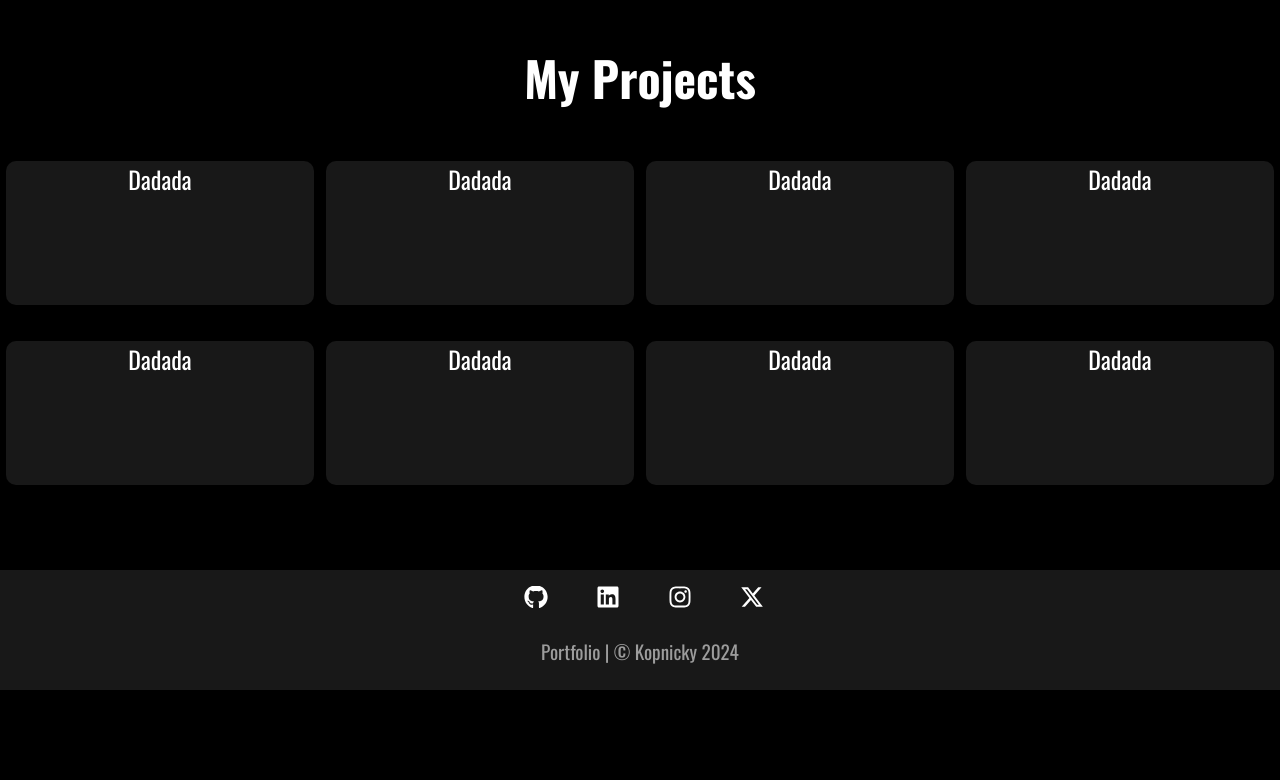
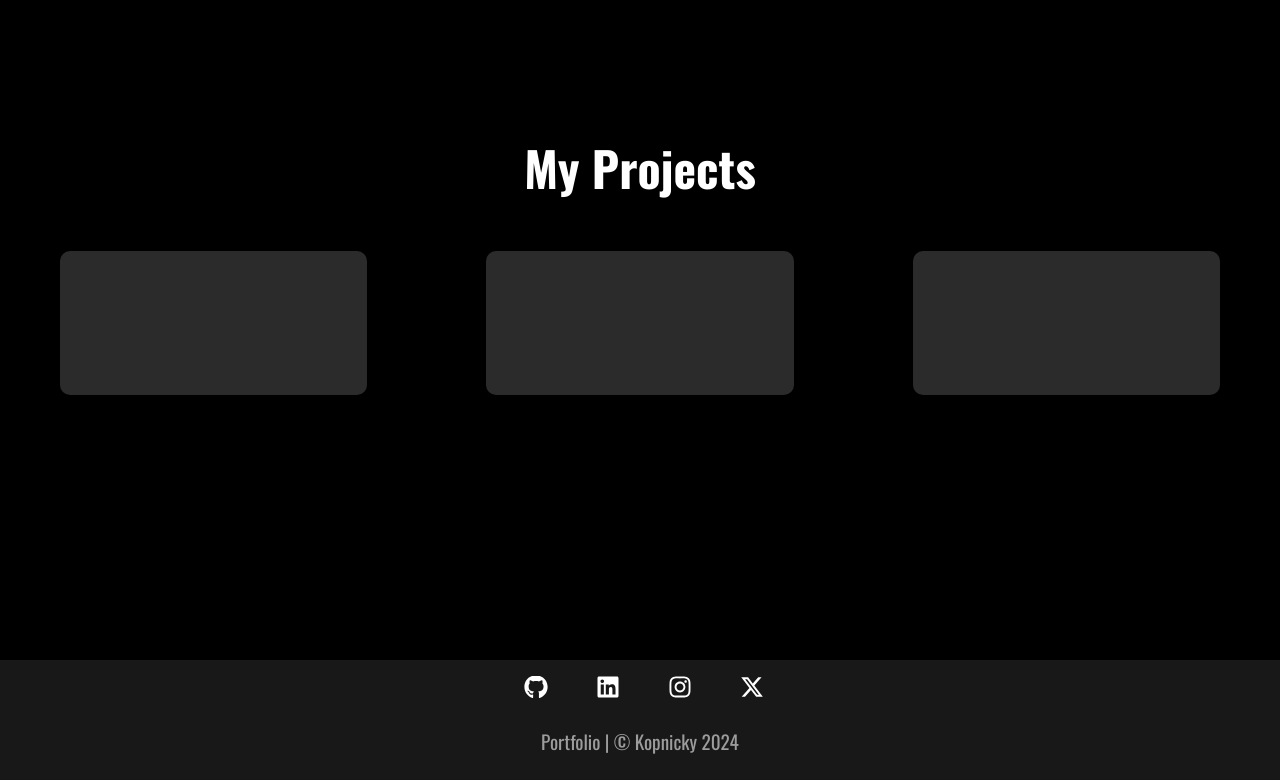
Before and after one commit to KopnickyDavid/personalwebsite, a React (Create React App) app: page / in a window 1280 px wide. Shown: the part 1653-2433 px from the top of the page. Before the commit the page ends 2343 px from the top, so only its background shows below. Built offline with nearby package versions, Linux system fonts and the light colour scheme; no server answers.

Commit message:
skill section start

```diff
--- /dev/null
+++ b/src/components/skills/skills.json
@@ -0,0 +1,10 @@
+[
+    {
+        "skillname": "React",
+        "skillicon": "FaReact "
+    },
+    {
+        "skillname": "Javascript",
+        "skillicon": "IoLogoJavascript"
+    }
+]
--- /dev/null
+++ b/src/components/skills/skills.jsx
@@ -0,0 +1,15 @@
+import './skills.css';
+import data from './skills.json';
+function Skills() {
+    return (
+
+        <div className='skills'>
+        <h1>My Skills</h1>
+        <div className='skill-container'>
+
+        </div>
+        </div>
+    );
+}
+
+export default Skills;
--- a/src/data/projects.json
+++ b/src/data/projects.json
@@ -1,50 +1,20 @@
 [
     {
-        "title":"Dadada",
-        "description":"dadadad",
-        "link":"daada",
-        "picutre":"dadad"
+        "title":"",
+        "description":"",
+        "link":"",
+        "picutre":""
     },
     {
-        "title":"Dadada",
-        "description":"dadadad",
-        "link":"daada",
-        "picutre":"dadad"
+        "title":"",
+        "description":"",
+        "link":"",
+        "picutre":""
     },
     {
-        "title":"Dadada",
-        "description":"dadadad",
-        "link":"daada",
-        "picutre":"dadad"
-    },
-    {
-        "title":"Dadada",
-        "description":"dadadad",
-        "link":"daada",
-        "picutre":"dadad"
-    },
-    {
-        "title":"Dadada",
-        "description":"dadadad",
-        "link":"daada",
-        "picutre":"dadad"
-    },
-    {
-        "title":"Dadada",
-        "description":"dadadad",
-        "link":"daada",
-        "picutre":"dadad"
-    },
-    {
-        "title":"Dadada",
-        "description":"dadadad",
-        "link":"daada",
-        "picutre":"dadad"
-    },
-    {
-        "title":"Dadada",
-        "description":"dadadad",
-        "link":"daada",
-        "picutre":"dadad"
+        "title":"",
+        "description":"",
+        "link":"",
+        "picutre":""
     }
 ]
--- a/src/pages/mainpage/App.css
+++ b/src/pages/mainpage/App.css
@@ -91,7 +91,7 @@ min-width: 24%;
 margin-top: 1rem;
 text-align: center;
 border-radius: 10px;
-background-color: rgb(24, 24, 24);
+background-color: rgb(43, 43, 43);
 }
 .project-title {
   background-color: transparent;
--- a/src/pages/mainpage/App.js
+++ b/src/pages/mainpage/App.js
@@ -5,6 +5,8 @@ import me from '../../pictures/me.jpg';
 import { IconContext } from "react-icons";
 import { FaGithub } from 'react-icons/fa';
 import main from '../../pictures/main.png';
+import Skills from '../../components/skills/skills.jsx';
+
 function App() {
 
 
@@ -37,6 +39,7 @@ function App() {
         Outside of coding, I’m always looking for ways to stay active, whether it’s through sports or other physical activities. I believe that balancing both mental and physical challenges is important for growth and helps keep me motivated and focused. Programming isn’t just a hobby for me; it’s a way to constantly evolve and learn, and I’m always looking for opportunities to improve my skills and contribute to meaningful projects.</p>
 
       </div>
+      <Skills/>
       <div className='projects' id='projects'>
         <h1>My Projects</h1>
         <div className='project-container'>
```
Also changed, not shown: src/components/skills/skills.css (added).
